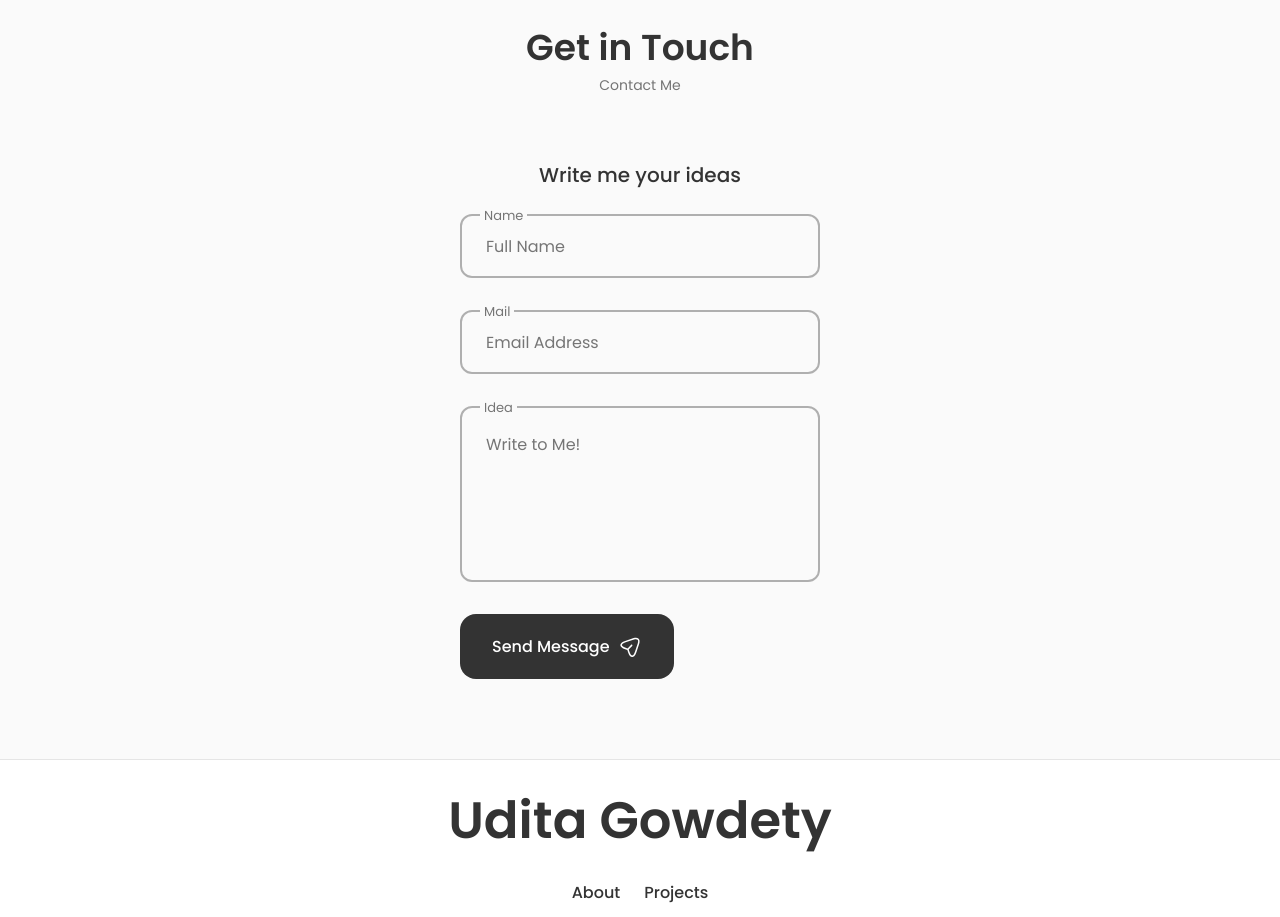
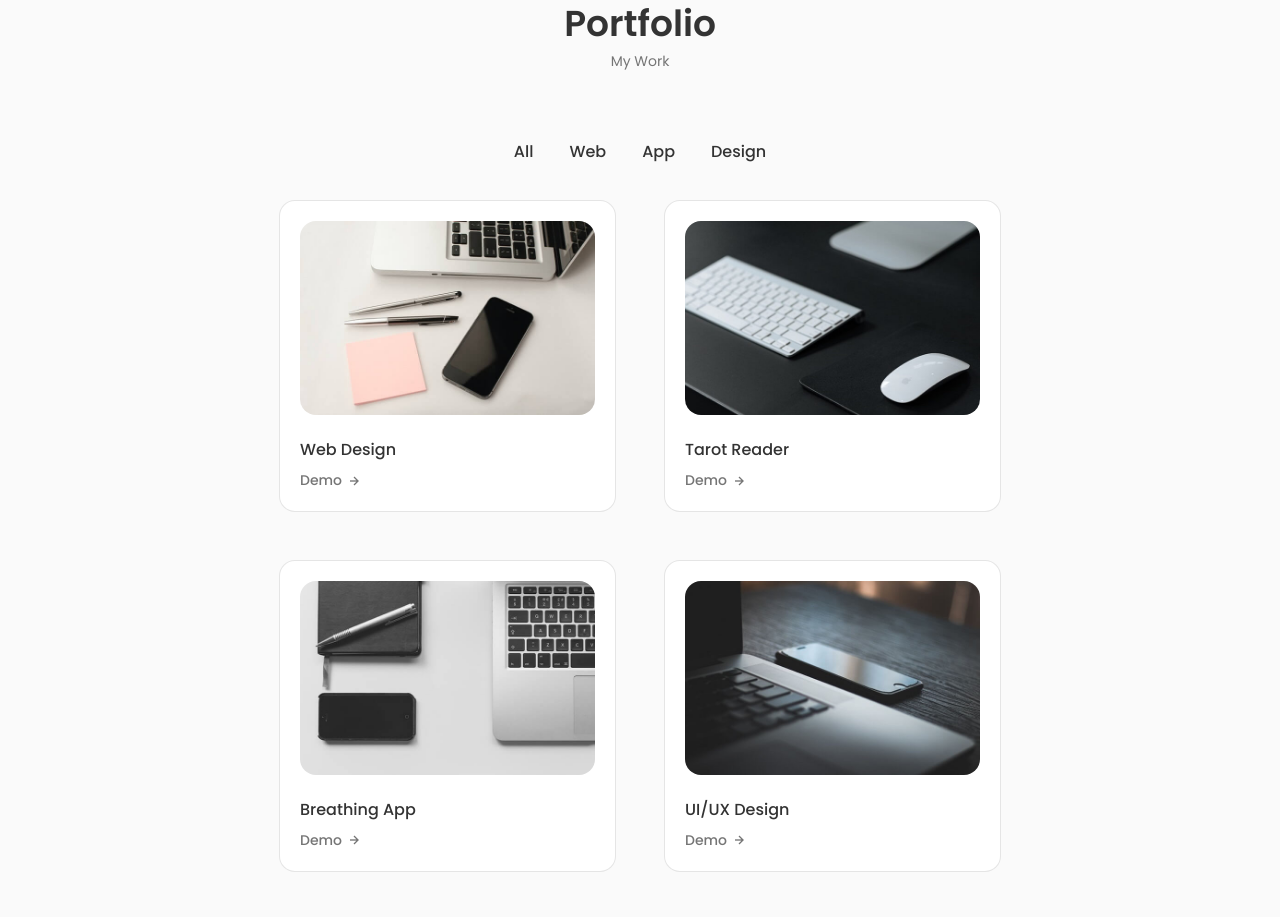
Before and after one commit to uditagowdety/react-portfolio, a React (Vite) app: page / in a window 1280 px wide. Shown: the part 1880-2797 px from the top of the page. Built offline with nearby package versions, Linux system fonts and the light colour scheme.

Commit message:
portfolio half done

```diff
--- a/src/App.jsx
+++ b/src/App.jsx
@@ -7,6 +7,7 @@
 import Qualification from "./components/qualification/Qualification";
 import Contact from "./components/contact/Contact";
 import Footer from "./components/footer/Footer";
+import Work from "./components/work/Work";
 
 const App =() => {
 
@@ -19,6 +20,7 @@
         <About />
         <Skills />
         <Qualification />
+        <Work />
         <Contact />
         <Footer />
       </main>
--- a/src/components/about/About.jsx
+++ b/src/components/about/About.jsx
@@ -14,7 +14,7 @@
             <img src={AboutImg} alt="" className="about__img" />
             <div className="about__data">
                 <Info />
-                <p className="about__description">Full-stack MERN developer and Interaction Designer. I am driven to find complex patterns through combining art, science, design and tech. I create content with an aesthetic and literary edge, and my work aims to be inclusive and open to dialogue.</p>
+                <p className="about__description">Full-stack MERN developer and UX/UI Designer. I am driven to find complex patterns through combining art, science, design and tech. I create content with an aesthetic and literary edge, and my work aims to be inclusive and open to dialogue.</p>
                 <a href={CV} className="button button--flex">
                     Download CV
                     <svg
--- a/src/components/qualification/Qualification.jsx
+++ b/src/components/qualification/Qualification.jsx
@@ -99,10 +99,10 @@
 
                 <div className="qualification__data">
                     <div>
-                        <h3 className="qualification__title">More Stuff</h3>
-                        <span className="qualification__subtitle">Coming Soon</span>
+                        <h3 className="qualification__title">HCI Research Intern</h3>
+                        <span className="qualification__subtitle">EPFL, Lausanne</span>
                         <div className="qualification__calendar">
-                            <i className="uil uil-calendar-alt"></i> 2024 - Present
+                            <i className="uil uil-calendar-alt"></i> Summer 2025 :)
                         </div>
                     </div>
 
--- /dev/null
+++ b/src/components/work/Data.jsx
@@ -0,0 +1,47 @@
+import Work1 from "../../assets/work1.jpg";
+import Work2 from "../../assets/work2.jpg";
+import Work3 from "../../assets/work3.jpg";
+import Work4 from "../../assets/work4.jpg";
+
+
+export const projectsData=[
+    {
+        id:1,
+        image:Work1,
+        title: "Web Design",
+        category: "web",
+    },
+    {
+        id:2,
+        image:Work2,
+        title: "Tarot Reader",
+        category: "web",
+    },
+    {
+        id:3,
+        image:Work3,
+        title: "Breathing App",
+        category: "app",
+    },
+    {
+        id:4,
+        image:Work4,
+        title: "UI/UX Design",
+        category: "design",
+    },
+];
+
+export const projectsNav=[
+    {
+        name:"all",
+    },
+    {
+        name:"web",
+    },
+    {
+        name:"app",
+    },
+    {
+        name:"design",
+    },
+];
--- /dev/null
+++ b/src/components/work/Work.jsx
@@ -0,0 +1,16 @@
+import React from 'react'
+import "./work.css";
+import Works from './Works';
+
+const Work = () => {
+  return (
+    <section className="work section" id="portfolio">
+        <h2 className="section__title">Portfolio</h2>
+        <span className="section__subtitle">My Work</span>
+
+        <Works />
+    </section>
+  )
+}
+
+export default Work
--- /dev/null
+++ b/src/components/work/WorkItems.jsx
@@ -0,0 +1,15 @@
+import React from 'react'
+
+const WorksItems = ({item}) => {
+  return (
+    <div className="work__card" key={item.id}>
+      <img src={item.image} alt="" className='work__img'/>
+      <h3 className="work__title">{item.title}</h3>
+      <a href="" className="work__button">
+        Demo <i className="bx bx-right-arrow-alt work__button-icon"></i>
+      </a>
+    </div>
+  )
+}
+
+export default WorksItems
--- /dev/null
+++ b/src/components/work/Works.jsx
@@ -0,0 +1,49 @@
+import React, { useEffect, useState } from 'react'
+import { projectsData } from './Data'
+import { projectsNav } from './Data'
+import WorkItems from './WorkItems'
+
+const Works = () => {
+    const [item, setItem]=useState({name:"all"});
+    const [projects, setProjects]=useState([]);
+    const [active,setActive]=useState(0);
+
+    useEffect(()=>{
+        if(item.name==="all"){
+            setProjects(projectsData);
+        }
+
+        else{
+            const newProjects = projectsData.filter((project) => {
+                return project.category === item.name;
+            });
+            setProjects(newProjects);
+        }
+    }, [item]);
+
+    const handleClick = (e, index) => {
+        setItem({name: e.target.textContent});
+    };
+
+  return (
+    <div>
+        <div className="work__filters">
+        {projectsNav.map((item, index) => {
+            return (
+                <span onClick={(e) => {
+                    handleClick(e,index);
+                }} className="work__item" key={index}>{item.name}</span>
+            )
+        })}
+        </div>
+
+        <div className="work__container container grid">
+            {projectsData.map((item) => {
+                return <WorkItems item={item} key={item.id} />
+            })}
+        </div>
+    </div>
+  )
+}
+
+export default Works
--- /dev/null
+++ b/src/components/work/work.css
@@ -0,0 +1,63 @@
+.work__filters{
+    display: flex;
+    justify-content: center;
+    align-items: center;
+    column-gap: 0.75rem;
+    margin-bottom: var(--mb-2);
+}
+
+.work__item{
+    cursor: pointer;
+    color: var(--title-color);
+    padding: 0.25rem 0.75rem;
+    font-weight: var(--font-medium);
+    border-radius: 0.5rem;
+    text-transform: capitalize;
+}
+
+.work__item:hover{
+    background-color: var(--title-color);
+    color: var(--container-color);
+}
+
+.work__container{
+    grid-template-columns: repeat(2,max-content);
+    gap: 3rem;
+    justify-content: center;
+}
+
+.work__card{
+    background-color: var(--container-color);
+    border: 1px solid rgba(0,0,0,0.1);
+    padding: 1.25rem;
+    border-radius: 1rem;
+}
+
+.work__img{
+    width: 295px;
+    border-radius: 1rem;
+    margin-bottom: var(--mb-1);
+}
+
+.work__title{
+    font-size: var(--normal-font-size);
+    font-weight: var(--font-medium);
+    margin-bottom: var(--mb-0-5);
+}
+
+.work__button{
+    color: var(--text-color);
+    font-size: var(--small-font-size);
+    display: flex;
+    align-items: center;
+    column-gap: 0.25rem;
+}
+
+.work__button-icon{
+    font-size: 1rem;
+    transition: 0.4s;
+}
+
+.work__button:hover .work__button-icon{
+    transform: translateX(0.25rem);
+}
```
